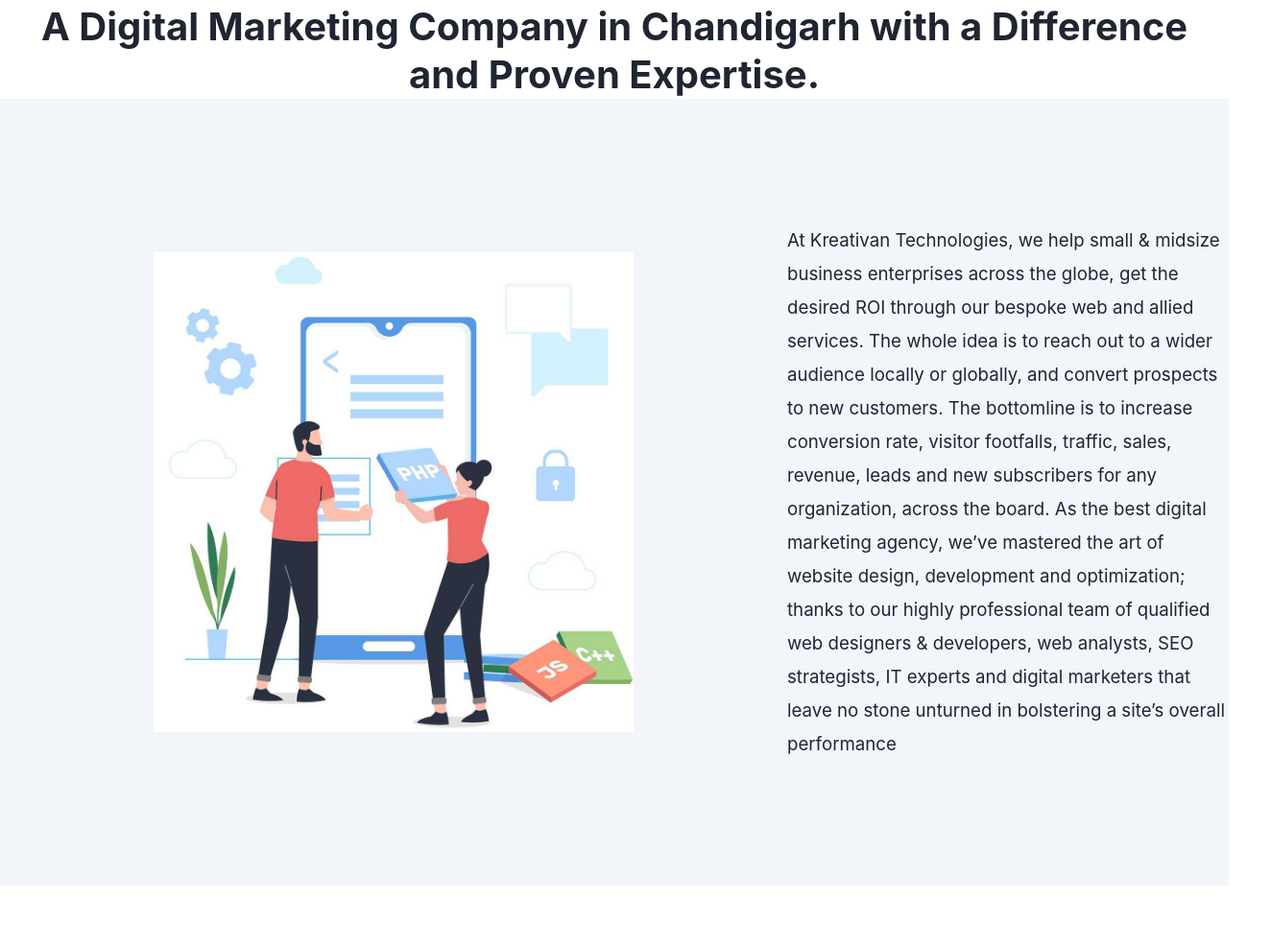
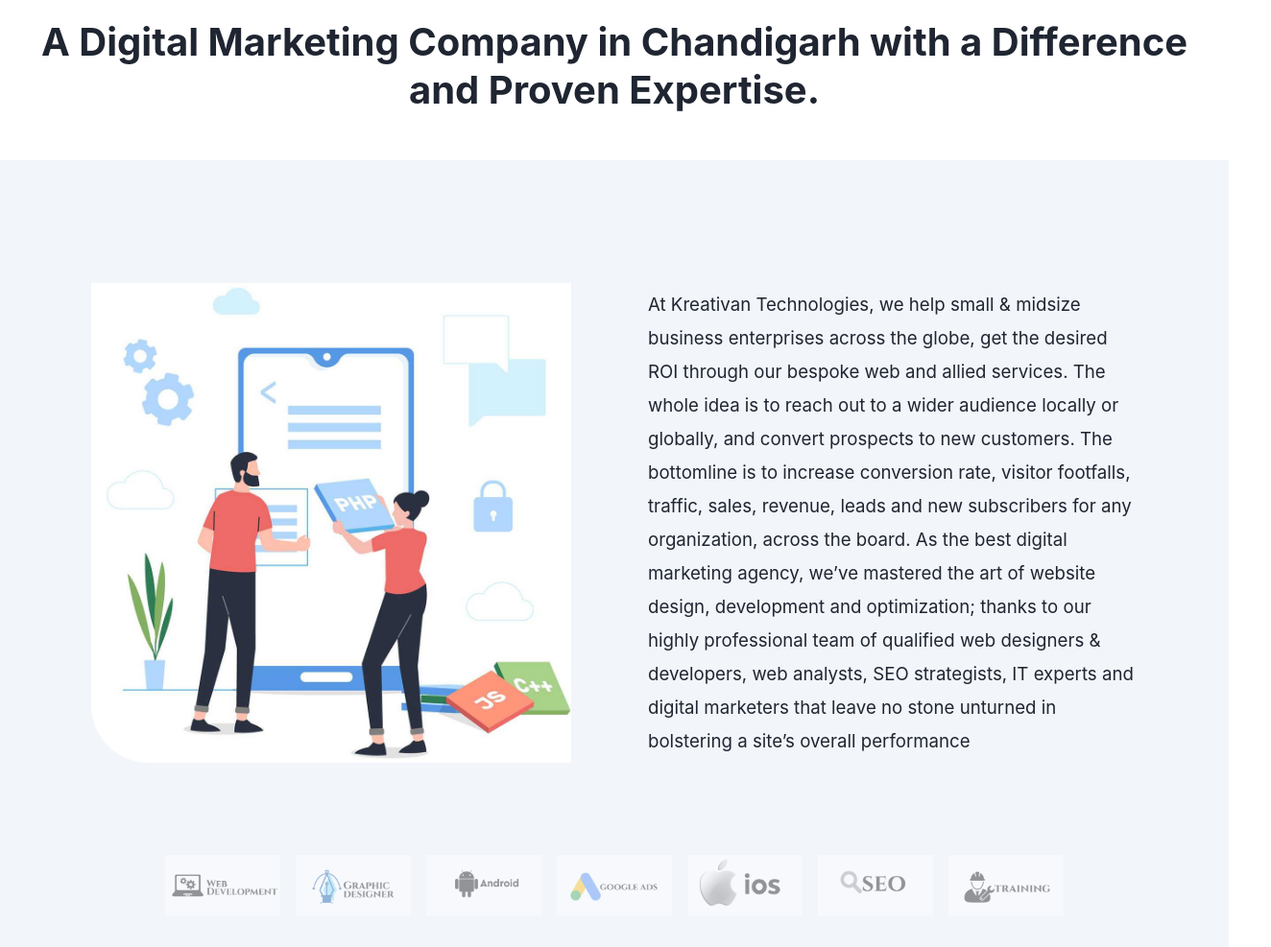
Before and after one commit to abhishekdasz/Kreativan, a plain HTML site: page index.html in a window 1280 px wide. Shown: the part 203-1190 px from the top of the page at 96% size, 1324 px wide, since content can reach past the window. Before the commit the page ends 1126 px from the top, so only its background shows below. Drawn offline with Linux system fonts and the light colour scheme; files whose address does not match are found by name.

Commit message:
domains-section

```diff
--- a/index.html
+++ b/index.html
@@ -52,6 +52,7 @@
             </div>
 
             <div class="about-section">
+                <div class="about-container">
                     <div class="left-img">
                         <img src="./assets/hero-img.jpg" alt="hero-img">
                     </div>
@@ -62,6 +63,21 @@
                         </p>
                     </div>
                 </div>
+            </div>
+        </section>
+
+        <section>
+            <div class="domain-section">
+                <div class="domain-container">
+                    <img src="./assets/1-web-dev.png" alt="web">
+                    <img src="./assets/2-graphic.png" alt="graphic">
+                    <img src="./assets/3-android.png" alt="android">
+                    <img src="./assets/4-googleads.png" alt="gads">
+                    <img src="./assets/5-ios.png" alt="ios">
+                    <img src="./assets/6-seo.png" alt="seo">
+                    <img src="./assets/7-training.png" alt="training">
+                </div>
+            </div>
         </section>
     </body>
 </html>
--- a/style.css
+++ b/style.css
@@ -23,10 +23,14 @@
 }
 .navbar #active
 {
-    color: #00bbee;
+
     /* border-bottom: #00bbee solid; */
     display: flex;
     flex-direction: column;
+}
+.navbar #active p
+{
+    color: #00bbee;
 }
 .navbar #active .underline
 {
@@ -59,7 +63,7 @@
 }
 .logo img
 {
-    width: 240px;
+    width: 260px;
 }
 
 
@@ -86,10 +90,13 @@
 .regd-btn
 {
     background-color: blue;
-    color: #fff;
     padding: 15px 30px;
     border-radius: 5px;
     font-size: smaller;
+}
+.regd-btn p
+{
+    color: #fff;
 }
 
 
@@ -110,7 +117,8 @@
 {
     max-width: 1200px;
     text-align: center;
-    margin-top: 6rem;
+    margin-top: 7rem;
+    margin-bottom: 3rem;
 }
 .hero-section .website-headline h1
 {
@@ -119,34 +127,88 @@
 }
 
 
+
+
+
+
 .about-section
 {
     background-color: #F2F5FA;
     display: flex;
     justify-content: center;
+}
+.about-container
+{
+    max-width: 1200px;
+
+    display: flex;
+    justify-content: center;
     align-items: center;
+    gap: 5rem;
+    margin-top: 8rem;
+    margin-bottom: 4rem;
 
 }
-.about-section .left-img
+.about-container .left-img
 {
     flex: 1;
-    padding: 10rem;
+    /* margin-top: 10rem; */
 }
-.about-section .left-img img
+.about-container .left-img img
 {
     height: 500px;
+    border-radius: 0px 0px 0px 60px;
 }
-.about-section .right-info
+.about-container .right-info
 {
     flex: 1;
 }
-.about-section .right-info p
+.about-container .right-info p
 {
-    width: 460px;
+    width: 510px;
     font-size: 14pt;
     line-height: 1.875em;
 }
-.about-section .right-info p span:nth-child(1)
+.about-container .right-info p span:nth-child(1)
 {
     margin-bottom: 50px;
 }
+
+
+
+
+
+
+
+
+
+
+.domain-section
+{
+    background-color: #F2F5FA;
+    display: flex;
+    justify-content: center;
+    padding-top: 2rem;
+    padding-bottom: 2rem;
+}
+.domain-container
+{
+    width: 1200px;
+    display: flex;
+    gap: 1rem;
+    justify-content: space-between;
+    align-items: center;
+    padding: 0 13.5rem;
+}
+.domain-container img
+{
+    width: 120px;
+    opacity: 0.4;
+    transition: filter 0.3s ease;
+}
+.domain-container img:hover
+{
+    opacity: 1;
+    filter: brightness(100%);
+    cursor: pointer;
+}
```
Also changed, not shown: assets/1-web-dev.png (added), assets/2-graphic.png (added), assets/3-android.png (added), assets/4-googleads.png (added), assets/5-ios.png (added), assets/6-seo.png (added), assets/7-training.png (added). Lines whose indentation alone changed are shown as unchanged.
